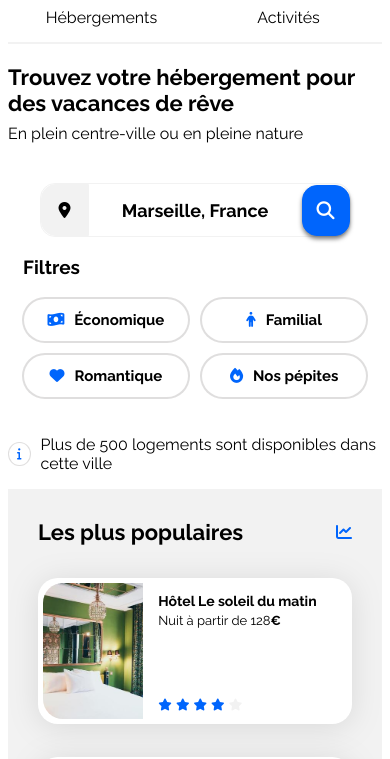
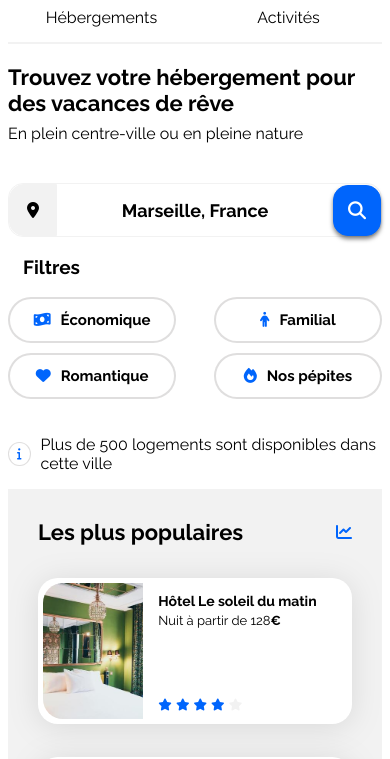
Before and after one commit to TanguyJu/Booki, a plain HTML site: page index.html in a window 390 px wide. Shown: the part 72-831 px from the top of the page. Drawn offline with Linux system fonts and the light colour scheme.

Commit message:
Add title h1 and correction responsive search bar and filters

```diff
--- a/css/style.css
+++ b/css/style.css
@@ -576,16 +576,16 @@ footer {
 
     .search {
         display: flex;
-        justify-content: center;
     }
 
     .search-bar {
         display: flex;
-        justify-content: center;
+        width: 100%;
     }
 
     .search-bar input {
         border: 0;
+        width: 100%;
     }
 
 
@@ -596,7 +596,8 @@ footer {
         display: flex;
         flex-wrap: wrap;
         gap: 10px;
-        justify-content: center;
+        justify-content: space-between;
+        width: 100%;
     }
 
     .choices button {
--- a/index.html
+++ b/index.html
@@ -30,7 +30,7 @@
 
             <div class="search-and-filters">
                 <div class="title-subtitle">
-                    <h2 class="section-title">Trouvez votre hébergement pour des vacances de rêve</h2>
+                    <h1 class="section-title">Trouvez votre hébergement pour des vacances de rêve</h1>
                     <p>En plein centre-ville ou en pleine nature</p>
                 </div>
 
```
